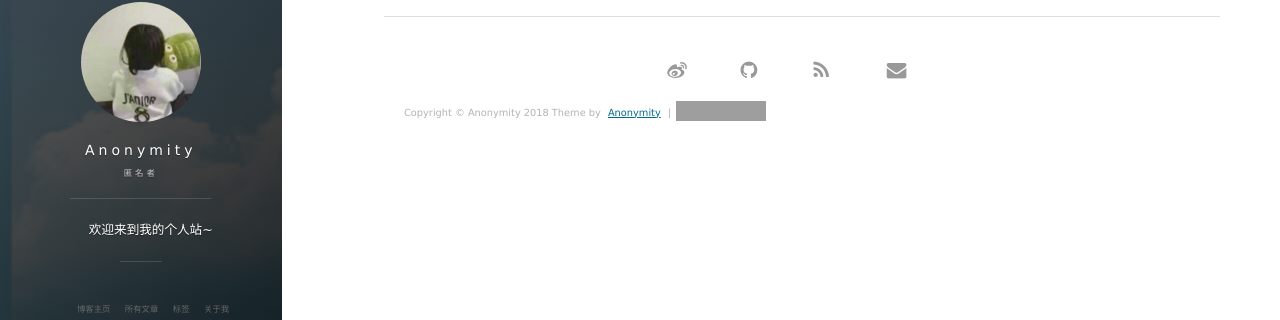
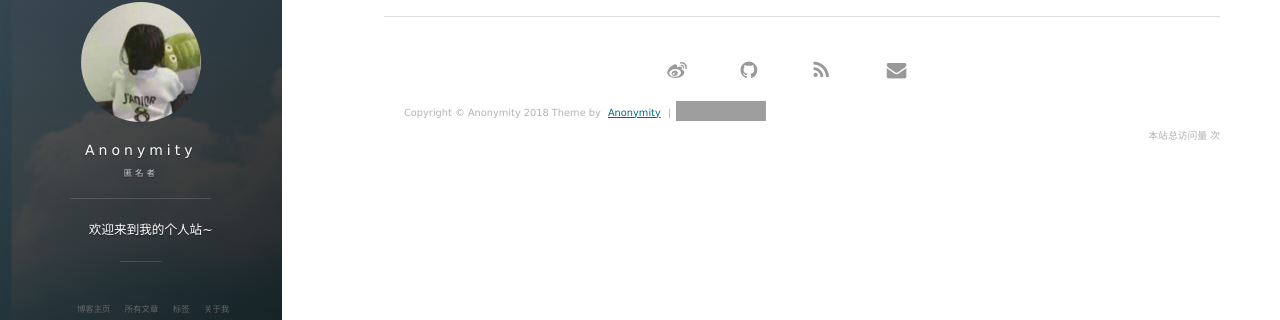
Before and after one commit to 51392010/test_blog, a Jekyll site: the page built from tags.html, in a window 1280 px wide. Shown: the part 286-606 px from the top of the page. Built offline with Jekyll 4.4.1, drawn with Linux system fonts in a browser that asks for light colours; nearby versions of some CDN libraries; comment, search, counter and statistics services are not loaded; grey boxes are pictures that could not be loaded.

Commit message:
commit version1.0.2

```diff
--- a/_includes/footer.html
+++ b/_includes/footer.html
@@ -80,10 +80,10 @@
     			<link rel="stylesheet" href="//cdn.bootcss.com/font-awesome/4.3.0/css/font-awesome.min.css">
 
           <!-- 访问统计 -->
-          <!--<span id="busuanzi_container_site_pv">
+          <span id="busuanzi_container_site_pv">
             本站总访问量
             <span id="busuanzi_value_site_pv"></span>次
-          </span>-->
+          </span>
 
         </div>
         <div>
```
